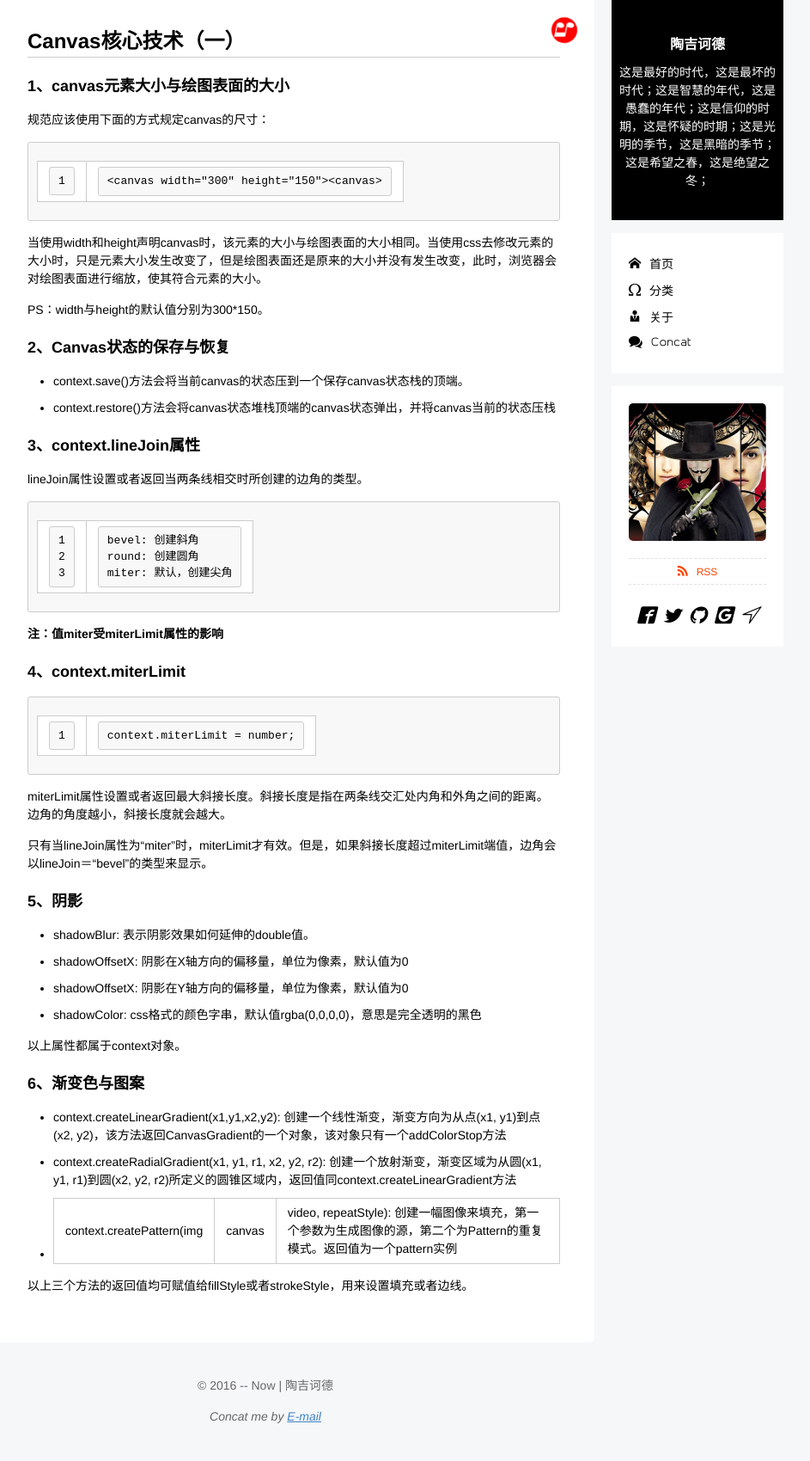
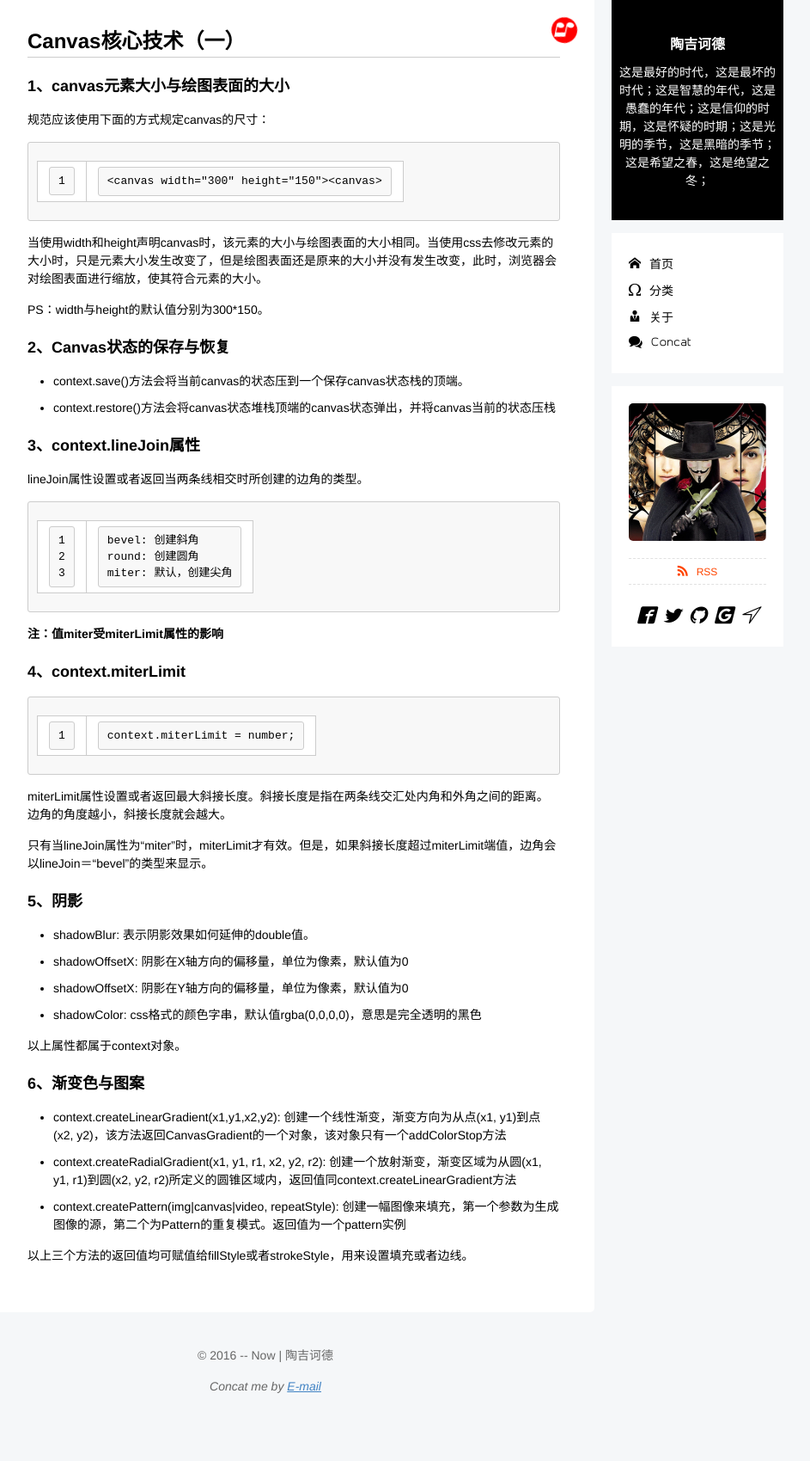
Before and after one commit to Tao-Quixote/Blog, a Jekyll site: the page built from _posts/2016-05-31-canvas核心技术（一）.md, in a window 1280 px wide. Shown: the whole page at 86% size, without its empty margins (221-1164 px from the left). Built offline with Jekyll 4.4.1, drawn with Linux system fonts in a browser that asks for light colours; after the commit the page ends 1664 px from its top, so only the background shows below that.

Commit message:
修改博文样式问题

```diff
--- a/_posts/2016-05-31-canvas核心技术（一）.md
+++ b/_posts/2016-05-31-canvas核心技术（一）.md
@@ -58,6 +58,6 @@ miterLimit属性设置或者返回最大斜接长度。斜接长度是指在两
 
 * context.createLinearGradient(x1,y1,x2,y2): 创建一个线性渐变，渐变方向为从点(x1, y1)到点(x2, y2)，该方法返回CanvasGradient的一个对象，该对象只有一个addColorStop方法
 * context.createRadialGradient(x1, y1, r1, x2, y2, r2): 创建一个放射渐变，渐变区域为从圆(x1, y1, r1)到圆(x2, y2, r2)所定义的圆锥区域内，返回值同context.createLinearGradient方法
-* context.createPattern(img|canvas|video, repeatStyle): 创建一幅图像来填充，第一个参数为生成图像的源，第二个为Pattern的重复模式。返回值为一个pattern实例
+* context.createPattern(img\|canvas\|video, repeatStyle): 创建一幅图像来填充，第一个参数为生成图像的源，第二个为Pattern的重复模式。返回值为一个pattern实例
 
 以上三个方法的返回值均可赋值给fillStyle或者strokeStyle，用来设置填充或者边线。
```
